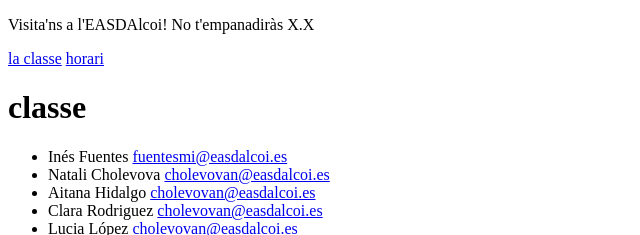
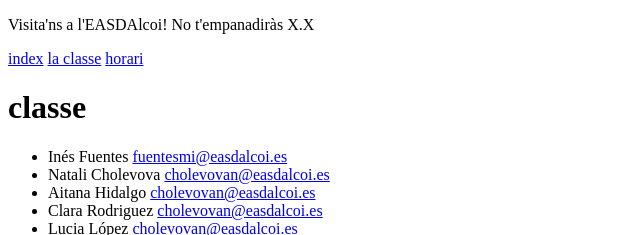
Before and after one commit to aitanaahidalgo/p3, a plain HTML site: page pages/classe.html in a window 1280 px wide. Shown: the top 235 px of the page, 0-640 px from the left. Drawn offline with Linux system fonts and the light colour scheme.

Commit message:
Update classe.html

```diff
--- a/pages/classe.html
+++ b/pages/classe.html
@@ -11,7 +11,7 @@
         <p>Visita'ns a l'EASDAlcoi! <span>No</span> t'empanadiràs X.X</p>
     </header>
     <nav>
-        <a href="../index.html"></a>
+        <a href="../index.html">index</a>
         <a href="#">la classe</a>
         <a href="horari.html">horari</a>
     </nav>
```
